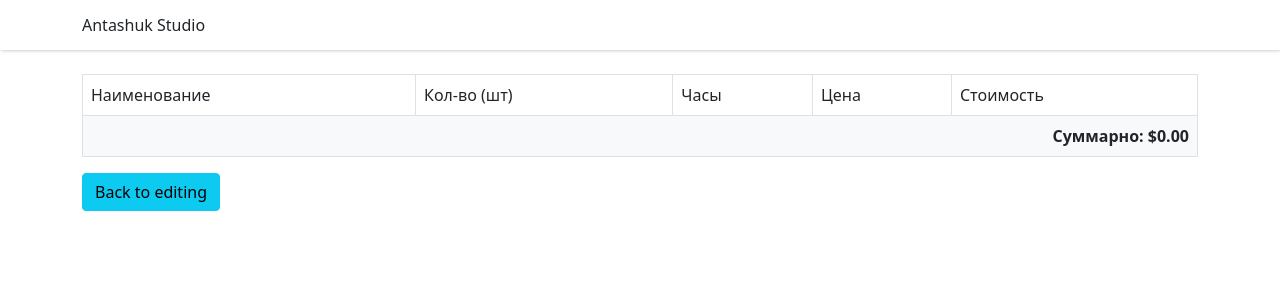
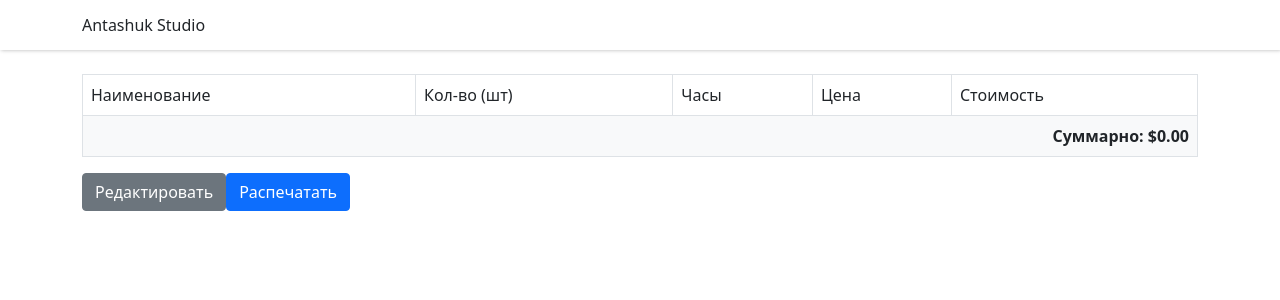
Before and after one commit to ppkinev/alex_production_costs, a React (Create React App) app: page / in a window 1280 px wide. Both pictures are taken after a click on the element "Show printable". Shown: the top 300 px of the page. Built offline with nearby package versions, Linux system fonts and the light colour scheme.

Commit message:
text and print updates

```diff
--- a/src/App.js
+++ b/src/App.js
@@ -177,6 +177,7 @@ function App() {
   const [isPrintable, setIsPrintable] = useState(false)
   const [costItems, setCostItems] = useState(categories)
   const onPrintableToggle = () => setIsPrintable(!isPrintable)
+  const onPrint = () => window.print()
   const onItemAdd = ({ categoryName, item }) => {
     const id = Date.now()
     const currentCategory = costItems[categoryName]
@@ -219,10 +220,17 @@ function App() {
           {summaryTable(costItems)}
           <button
             type="button"
-            className="btn btn-info d-print-none"
+            className="btn btn-secondary d-print-none"
             onClick={onPrintableToggle}
           >
-            Back to editing
+            Редактировать
+          </button>
+          <button
+            type="button"
+            className="btn btn-primary d-print-none"
+            onClick={onPrint}
+          >
+            Распечатать
           </button>
         </div>
       </div>
```
